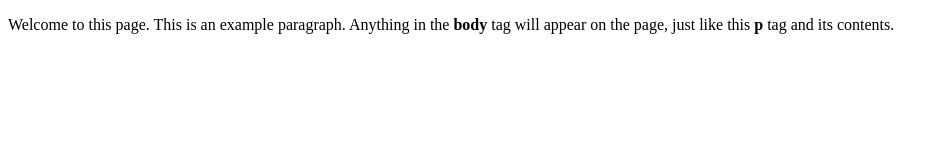
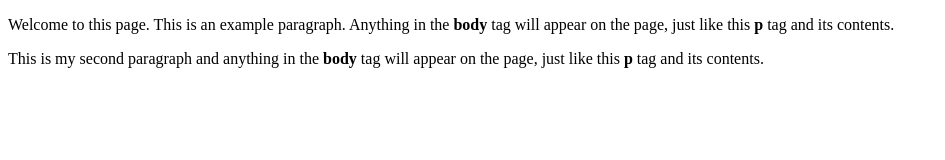
Before and after one commit to rumaonew123/gitcourse2023, a plain HTML site: page index.html in a window 1280 px wide. Shown: the whole page, without its empty margins (0-945 px from the left). Drawn offline with Linux system fonts and the light colour scheme.

Commit message:
added a new paragraph

```diff
--- a/index.html
+++ b/index.html
@@ -5,5 +5,6 @@
   </head>
   <body>
     <p>Welcome to this page. This is an example paragraph. Anything in the <strong>body</strong> tag will appear on the page, just like this <strong>p</strong> tag and its contents.</p>
+    <p>This is my second paragraph and anything in the <strong>body</strong> tag will appear on the page, just like this <strong>p</strong> tag and its contents.</p>
   </body>
 </html>
```
